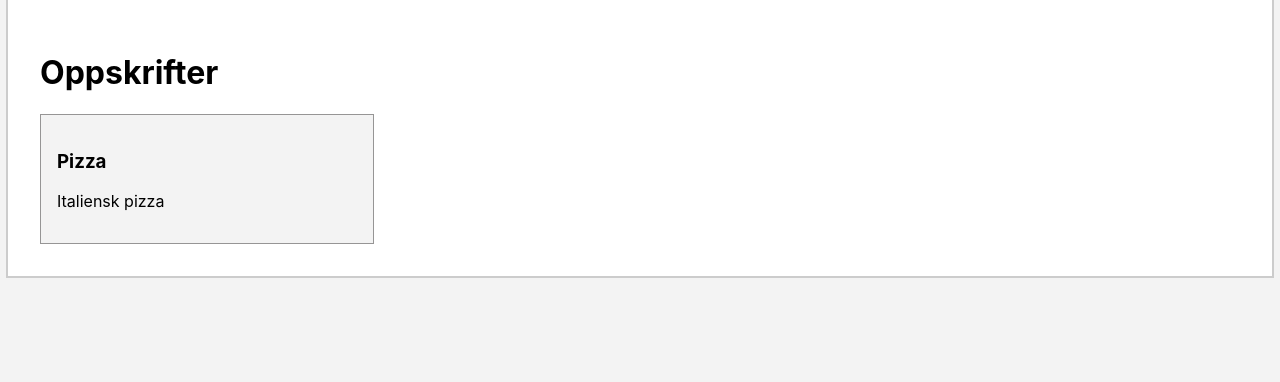
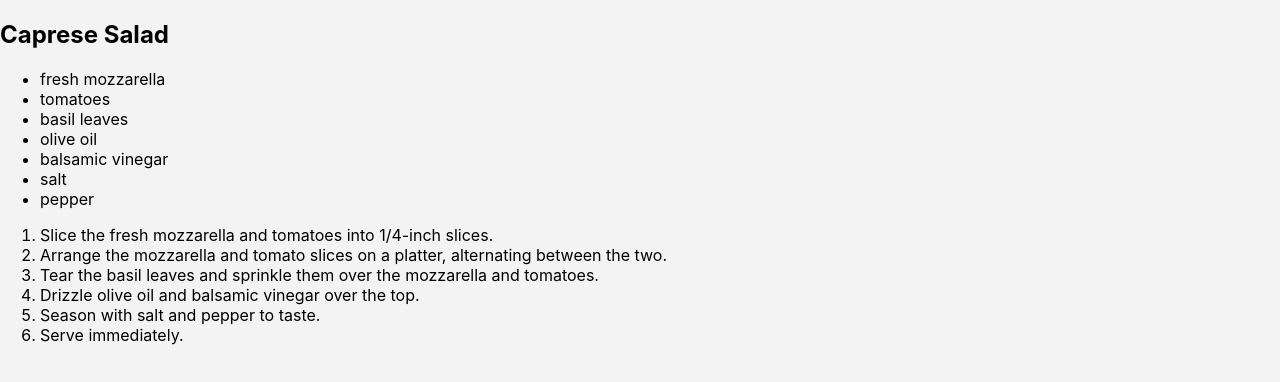
Before and after one commit to mavu1707/gitcollab, a React (Create React App) app: page /caprese-salad in a window 1280 px wide. Shown: the top 382 px of the page. Built offline with nearby package versions, Linux system fonts and the light colour scheme.

Commit message:
Recipe routing

```diff
--- a/package.json
+++ b/package.json
@@ -8,6 +8,7 @@
     "@testing-library/user-event": "^13.5.0",
     "react": "^18.2.0",
     "react-dom": "^18.2.0",
+    "react-router-dom": "^6.8.1",
     "react-scripts": "5.0.1",
     "web-vitals": "^2.1.4"
   },
--- a/src/App.js
+++ b/src/App.js
@@ -1,21 +1,17 @@
 import './App.css';
+import Main from './components/Main';
 import RecipeCard from './components/RecipeCard';
 import './recipes.css';
+import {Route, Routes} from 'react-router-dom'
+import RecipePage from './components/RecipePage';
+import recipes from './resources/recipes';
 
 function App() {
   return (
-    <div id="container">
-      <header>
-        <h1>Oppskrifter</h1>
-      </header>
-      <main>
-        <RecipeCard title="Pizza" ingress="Italiensk pizza" />
-
-      </main>
-      <footer>
-
-      </footer>
-    </div>
+    <Routes>
+      <Route index element={<Main />} />
+      <Route path=':slug' element={<RecipePage recipes={recipes} />}/>
+    </Routes>
   );
 }
 
--- /dev/null
+++ b/src/components/Main.js
@@ -0,0 +1,22 @@
+import RecipeCard from './RecipeCard';
+import recipes from '../resources/recipes';
+import { Link } from 'react-router-dom';
+export default function Main(){
+    return (
+        <div id="container">
+          <header>
+            <h1>Oppskrifter</h1>
+          </header>
+          <main>
+            {recipes.map((recipe) => (
+                <Link to={recipe.slug}>
+                    <RecipeCard title={recipe.title} />
+                </Link>
+            ))}
+          </main>
+          <footer>
+
+          </footer>
+        </div>
+      );
+}
--- /dev/null
+++ b/src/components/RecipePage.js
@@ -0,0 +1,21 @@
+import { useParams } from "react-router-dom"
+export default function RecipePage({recipes}){
+    const {slug} = useParams()
+    const recipe = recipes.find((rec) => rec.slug === slug)
+
+    return (
+        <section>
+            <h1>{recipe.title}</h1>
+            <ul>
+                {recipe.ingredients.map((ingredient, index) =>(
+                <li key={"ing"+index}>{ingredient}</li>
+            ))}
+            </ul>
+            <ol>
+                {recipe.process.map((step, index) =>(
+                    <li key={"step"+index}>{step}</li>
+                ))}
+            </ol>
+        </section>
+    )
+}
--- a/src/index.js
+++ b/src/index.js
@@ -3,12 +3,13 @@ import ReactDOM from 'react-dom/client';
 import './index.css';
 import App from './App';
 import reportWebVitals from './reportWebVitals';
+import { BrowserRouter as Router } from 'react-router-dom';
 
 const root = ReactDOM.createRoot(document.getElementById('root'));
 root.render(
-  <React.StrictMode>
+  <Router>
     <App />
-  </React.StrictMode>
+  </Router>
 );
 
 // If you want to start measuring performance in your app, pass a function
```
Also changed, not shown: 1 other file (tests, documents, lock files or other folders).
